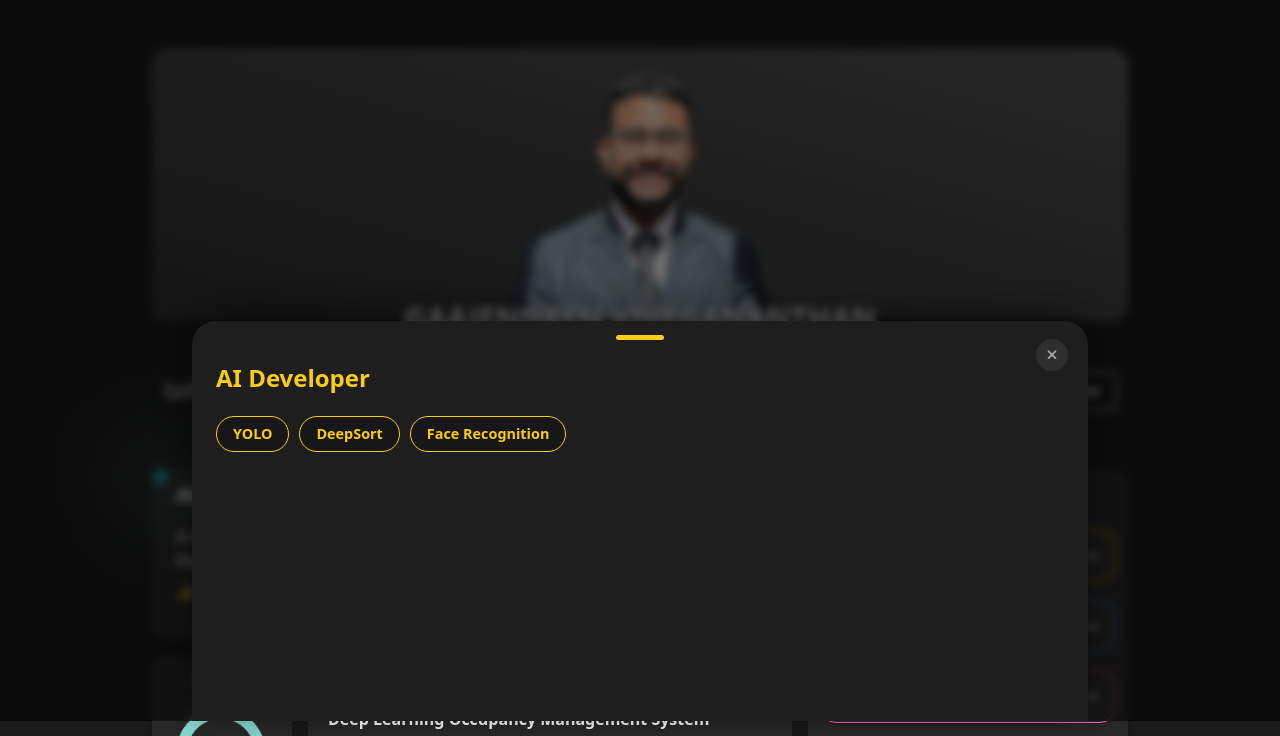
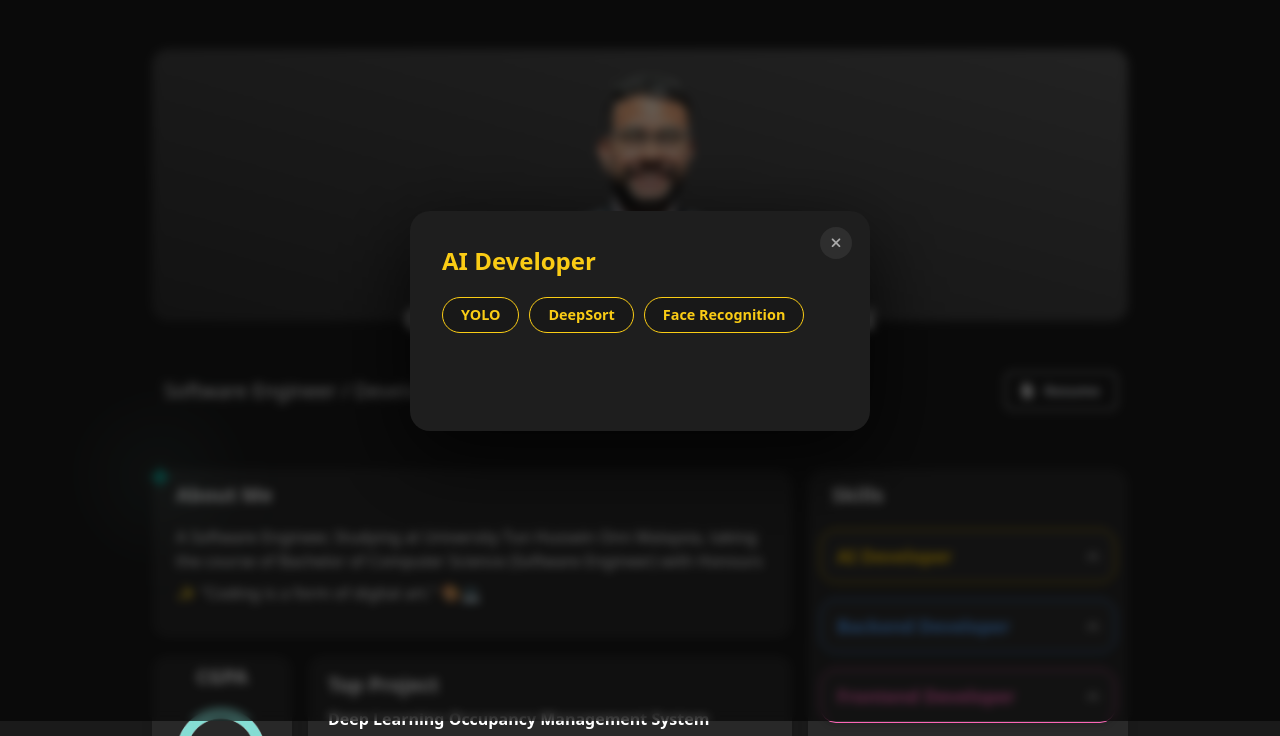
Before and after one commit to gaajendren/portfolio-main, a website: page index.html in a window 1280 px wide. Both pictures are taken after a click on the element "AI Developer". Shown: the part 79-815 px from the top of the page. Drawn offline with nearby package versions, Linux system fonts and the light colour scheme.

Commit message:
changes on drawer in dekstop

```diff
--- a/app.js
+++ b/app.js
@@ -71,21 +71,38 @@ function show_toast(){
 }
 
 
-// ── Skill Drawer ──────────────────────────────────────────────────────────────
+// ── Skill Drawer ────────────────────────────────────────────────────────────
 
 const drawerData = {
-  'skill-ai':       { label: 'AI Developer',        color: '#facc15', border: 'border-yellow-400', tech: ['YOLO', 'DeepSort', 'Face Recognition'] },
-  'skill-backend':  { label: 'Backend Developer',   color: '#60a5fa', border: 'border-blue-400',   tech: ['Laravel', 'PHP', 'MySQL'] },
-  'skill-frontend': { label: 'Frontend Developer',  color: '#f472b6', border: 'border-pink-400',   tech: ['JavaScript', 'Tailwind CSS', 'Bootstrap'] },
-  'skill-mobile':   { label: 'Mobile Developer',    color: '#4ade80', border: 'border-green-400',  tech: ['Java (Android)'] },
+  'skill-ai':       { label: 'AI Developer',       color: '#facc15', tech: ['YOLO', 'DeepSort', 'Face Recognition'] },
+  'skill-backend':  { label: 'Backend Developer',  color: '#60a5fa', tech: ['Laravel', 'PHP', 'MySQL'] },
+  'skill-frontend': { label: 'Frontend Developer', color: '#f472b6', tech: ['JavaScript', 'Tailwind CSS', 'Bootstrap'] },
+  'skill-mobile':   { label: 'Mobile Developer',   color: '#4ade80', tech: ['Java (Android)'] },
 };
 
-const overlay   = document.getElementById('drawer-overlay');
-const drawer    = document.getElementById('skill-drawer');
+const overlay     = document.getElementById('drawer-overlay');
+const drawer      = document.getElementById('skill-drawer');
 const drawerTitle = document.getElementById('drawer-title');
 const drawerTags  = document.getElementById('drawer-tags');
 const drawerClose = document.getElementById('drawer-close');
-const drawerHandle = document.getElementById('drawer-handle');
+const drawerHandle= document.getElementById('drawer-handle');
+
+// Heights as % of viewport for mobile sheet
+const SNAP_HALF = 50;   // default
+const SNAP_FULL = 92;   // expanded
+
+let currentSnapPct = SNAP_HALF;
+
+function isMobile() { return window.innerWidth < 768; }
+
+function setDrawerHeight(pct, animated) {
+  if (!isMobile()) return;
+  drawer.style.transition = animated
+    ? 'height 0.32s cubic-bezier(0.32,0.72,0,1)'
+    : 'none';
+  drawer.style.height = pct + 'vh';
+  currentSnapPct = pct;
+}
 
 function openDrawer(id) {
   const d = drawerData[id];
@@ -95,48 +112,96 @@ function openDrawer(id) {
   drawerTitle.style.color = d.color;
   drawerHandle.style.backgroundColor = d.color;
 
-  // build tags
   drawerTags.innerHTML = '';
   d.tech.forEach(t => {
     const span = document.createElement('span');
     span.textContent = t;
     span.style.cssText = `
       display:inline-block;
-      padding:6px 16px;
+      padding:6px 18px;
       border-radius:9999px;
       border:1px solid ${d.color};
       color:${d.color};
       font-size:0.9rem;
       font-weight:600;
-      background:rgba(0,0,0,0.25);
+      background:rgba(0,0,0,0.2);
     `;
     drawerTags.appendChild(span);
   });
 
-  overlay.classList.remove('hidden');
+  // reset mobile height
+  if (isMobile()) {
+    drawer.style.transition = 'none';
+    drawer.style.height = SNAP_HALF + 'vh';
+    currentSnapPct = SNAP_HALF;
+  }
+
+  // show overlay + animate drawer in
   requestAnimationFrame(() => {
-    overlay.style.opacity = '1';
-    drawer.style.transform = 'translateY(0)';
+    overlay.classList.add('is-open');
+    requestAnimationFrame(() => drawer.classList.add('sheet-open'));
   });
-
   document.body.style.overflow = 'hidden';
 }
 
 function closeDrawer() {
-  overlay.style.opacity = '0';
-  drawer.style.transform = 'translateY(100%)';
+  overlay.classList.remove('is-open');
+  drawer.classList.remove('sheet-open');
   document.body.style.overflow = '';
-  setTimeout(() => overlay.classList.add('hidden'), 300);
 }
 
-overlay.addEventListener('click', (e) => {
-  if (e.target === overlay) closeDrawer();
-});
+overlay.addEventListener('click', e => { if (e.target === overlay) closeDrawer(); });
 drawerClose.addEventListener('click', closeDrawer);
 
-// swipe-down to close
-let touchStartY = 0;
-drawer.addEventListener('touchstart', e => { touchStartY = e.touches[0].clientY; }, { passive: true });
-drawer.addEventListener('touchend', e => {
-  if (e.changedTouches[0].clientY - touchStartY > 60) closeDrawer();
-}, { passive: true });
+// ── Drag-to-expand (mobile only) ─────────────────────────────────────────────
+let dragStartY = 0;
+let dragStartH = 0;
+let dragging   = false;
+
+function onDragStart(clientY) {
+  if (!isMobile()) return;
+  dragging    = true;
+  dragStartY  = clientY;
+  dragStartH  = drawer.getBoundingClientRect().height;
+  drawer.style.transition = 'none';
+}
+
+function onDragMove(clientY) {
+  if (!dragging || !isMobile()) return;
+  const delta  = dragStartY - clientY;           // positive = dragging up
+  const newH   = Math.min(
+    window.innerHeight * 0.94,
+    Math.max(window.innerHeight * 0.25, dragStartH + delta)
+  );
+  drawer.style.height = newH + 'px';
+}
+
+function onDragEnd(clientY) {
+  if (!dragging) return;
+  dragging = false;
+  const delta = dragStartY - clientY;
+  const vh    = window.innerHeight;
+  const curPx = drawer.getBoundingClientRect().height;
+  const curPct= (curPx / vh) * 100;
+
+  // snap logic
+  let target;
+  if (delta > 40)       target = SNAP_FULL;  // dragged up  → expand
+  else if (delta < -40) target = SNAP_HALF;  // dragged down → shrink
+  else                  target = currentSnapPct;
+
+  // if shrunk below 30vh → close
+  if (curPct < 30 && delta < 0) { closeDrawer(); return; }
+
+  setDrawerHeight(target, true);
+}
+
+// Touch
+drawerHandle.addEventListener('touchstart', e => onDragStart(e.touches[0].clientY), { passive: true });
+drawerHandle.addEventListener('touchmove',  e => { e.preventDefault(); onDragMove(e.touches[0].clientY); }, { passive: false });
+drawerHandle.addEventListener('touchend',   e => onDragEnd(e.changedTouches[0].clientY));
+
+// Mouse (for devtools mobile sim)
+drawerHandle.addEventListener('mousedown',  e => { onDragStart(e.clientY); e.preventDefault(); });
+window.addEventListener('mousemove',        e => { if (dragging) onDragMove(e.clientY); });
+window.addEventListener('mouseup',          e => { if (dragging) onDragEnd(e.clientY); });
--- a/index.html
+++ b/index.html
@@ -11,52 +11,95 @@
     <link rel="stylesheet" href="output.css">
     <link rel="stylesheet" href="style.css">
 
-    <style>
-        /* ── Drawer overlay ── */
+        <style>
+        /* ── Overlay ── */
         #drawer-overlay {
             position: fixed;
             inset: 0;
             z-index: 100;
-            background: rgba(0, 0, 0, 0.55);
-            backdrop-filter: blur(4px);
+            background: rgba(0,0,0,0.6);
+            backdrop-filter: blur(5px);
+            -webkit-backdrop-filter: blur(5px);
             opacity: 0;
+            pointer-events: none;
             transition: opacity 0.3s ease;
+            display: flex;
+            align-items: flex-end;
+            justify-content: center;
+        }
+        #drawer-overlay.is-open {
+            opacity: 1;
+            pointer-events: all;
         }
 
-        /* ── Drawer panel ── */
+        /* ── Mobile: bottom sheet ── */
         #skill-drawer {
-            position: fixed;
-            bottom: 0;
-            left: 0;
-            right: 0;
+            position: relative;
             z-index: 101;
-            height: 50%;
+            width: 100%;
             background: #1e1e1e;
-            border-top-left-radius: 24px;
-            border-top-right-radius: 24px;
-            transform: translateY(100%);
-            transition: transform 0.35s cubic-bezier(0.32, 0.72, 0, 1);
             display: flex;
             flex-direction: column;
-            padding: 0 24px 32px;
-            box-shadow: 0 -8px 40px rgba(0,0,0,0.5);
+            padding: 0 24px 40px;
+            box-shadow: 0 -8px 48px rgba(0,0,0,0.6);
+            height: 50vh;
+            border-radius: 24px 24px 0 0;
+            overflow: hidden;
+            will-change: transform, height;
+            /* start off-screen below */
+            transform: translateY(100%);
+            transition: transform 0.35s cubic-bezier(0.32,0.72,0,1),
+                        height 0.32s cubic-bezier(0.32,0.72,0,1);
+        }
+        #skill-drawer.sheet-open {
+            transform: translateY(0);
         }
 
-        /* pill handle */
+        /* ── Desktop: centered modal ── */
+        @media (min-width: 768px) {
+            #drawer-overlay {
+                align-items: center;
+                justify-content: center;
+            }
+            #skill-drawer {
+                position: fixed;
+                top: 50%;
+                left: 50%;
+                transform: translate(-50%, -50%) scale(0.88);
+                width: min(460px, 90vw);
+                height: auto !important;
+                min-height: 220px;
+                border-radius: 20px;
+                padding: 32px 32px 36px;
+                box-shadow: 0 24px 80px rgba(0,0,0,0.75);
+                transition: transform 0.28s cubic-bezier(0.34,1.4,0.64,1),
+                            opacity 0.22s ease;
+                opacity: 0;
+            }
+            #skill-drawer.sheet-open {
+                transform: translate(-50%, -50%) scale(1);
+                opacity: 1;
+            }
+            #drawer-handle { display: none; }
+        }
+
+        /* ── Handle pill ── */
         #drawer-handle {
-            width: 48px;
+            width: 44px;
             height: 5px;
             border-radius: 9999px;
-            background: #555;
-            margin: 14px auto 20px;
+            background: #444;
+            margin: 14px auto 18px;
             flex-shrink: 0;
+            cursor: grab;
             transition: background 0.3s;
+            touch-action: none;
         }
 
         #drawer-title {
             font-size: 1.5rem;
             font-weight: 700;
-            margin-bottom: 20px;
+            margin-bottom: 18px;
             flex-shrink: 0;
         }
 
@@ -69,8 +112,8 @@
 
         #drawer-close {
             position: absolute;
-            top: 18px;
-            right: 20px;
+            top: 16px;
+            right: 18px;
             background: #2e2e2e;
             border: none;
             color: #aaa;
@@ -83,13 +126,11 @@
             justify-content: center;
             font-size: 14px;
             transition: background 0.2s, color 0.2s;
+            z-index: 10;
         }
         #drawer-close:hover { background: #3a3a3a; color: #fff; }
 
-        /* skill cards — keep existing look, just trigger drawer now */
-        .skill-card {
-            cursor: pointer;
-        }
+        .skill-card { cursor: pointer; }
     </style>
 </head>
 
@@ -367,9 +408,9 @@
 
 
     <!-- ── Skill Drawer ── -->
-    <div id="drawer-overlay" class="hidden">
+    <div id="drawer-overlay">
         <div id="skill-drawer">
-            <div id="drawer-handle"></div>
+            <div id="drawer-handle" title="Drag up to expand"></div>
             <button id="drawer-close" aria-label="Close">
                 <i class="fa-solid fa-xmark"></i>
             </button>
--- a/style.css
+++ b/style.css
@@ -28,99 +28,3 @@ body,html{
     60% { opacity: 0.7; }
     80% { opacity: 0.9; }
   }
-
-
-/* ── Drawer overlay ── */
-#drawer-overlay {
-    position: fixed;
-    inset: 0;
-    z-index: 100;
-    background: rgba(0, 0, 0, 0.55);
-    backdrop-filter: blur(4px);
-    opacity: 0;
-    transition: opacity 0.3s ease;
-}
-
-/* ── Drawer panel ── */
-#skill-drawer {
-    position: fixed;
-    bottom: 0;
-    left: 0;
-    right: 0;
-    z-index: 101;
-    height: 50%;
-    background: #1e1e1e;
-    border-top-left-radius: 24px;
-    border-top-right-radius: 24px;
-    transform: translateY(100%);
-    transition: transform 0.35s cubic-bezier(0.32, 0.72, 0, 1);
-    display: flex;
-    flex-direction: column;
-    padding: 0 24px 32px;
-    box-shadow: 0 -8px 40px rgba(0,0,0,0.5);
-    /* cap width on desktop so it doesn't span full wide screens */
-    max-width: 896px; /* matches max-w-5xl ~80rem → keep centred */
-    margin: 0 auto;
-}
-
-/* Centre the drawer on desktop while still at bottom */
-@media (min-width: 768px) {
-    #skill-drawer {
-        left: 50%;
-        right: auto;
-        transform: translateX(-50%) translateY(100%);
-        width: 100%;
-    }
-    #skill-drawer.open-desktop {
-        transform: translateX(-50%) translateY(0);
-    }
-}
-
-/* pill handle */
-#drawer-handle {
-    width: 48px;
-    height: 5px;
-    border-radius: 9999px;
-    background: #555;
-    margin: 14px auto 20px;
-    flex-shrink: 0;
-    transition: background 0.3s;
-}
-
-#drawer-title {
-    font-size: 1.5rem;
-    font-weight: 700;
-    margin-bottom: 20px;
-    flex-shrink: 0;
-}
-
-#drawer-tags {
-    display: flex;
-    flex-wrap: wrap;
-    gap: 10px;
-    overflow-y: auto;
-}
-
-#drawer-close {
-    position: absolute;
-    top: 18px;
-    right: 20px;
-    background: #2e2e2e;
-    border: none;
-    color: #aaa;
-    width: 32px;
-    height: 32px;
-    border-radius: 50%;
-    cursor: pointer;
-    display: flex;
-    align-items: center;
-    justify-content: center;
-    font-size: 14px;
-    transition: background 0.2s, color 0.2s;
-}
-#drawer-close:hover { background: #3a3a3a; color: #fff; }
-
-/* skill cards — keep existing look, just trigger drawer now */
-.skill-card {
-    cursor: pointer;
-}
```
